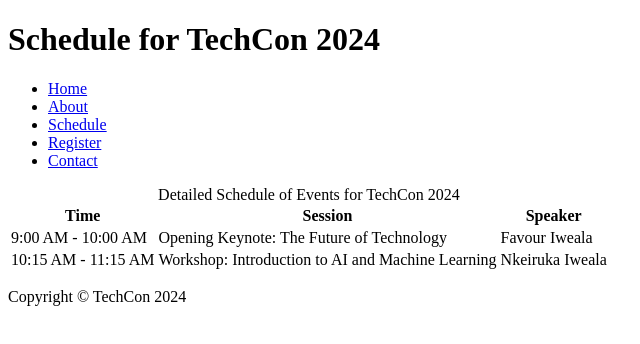
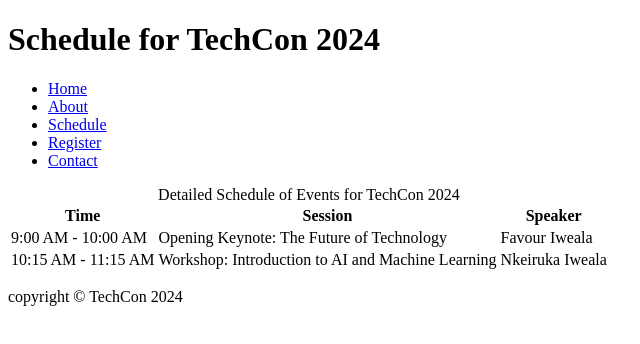
Before and after one commit to favouriweala/TechCon_HTML, a plain HTML site: page schedule.html in a window 1280 px wide. Shown: the full height of the page, 0-640 px from the left. Drawn offline with Linux system fonts and the light colour scheme.

Commit message:
Fix footer to include lowercase copyright text

```diff
--- a/schedule.html
+++ b/schedule.html
@@ -40,8 +40,9 @@
 
         </main>
         <footer>
-            <p>Copyright &copy; TechCon 2024</p>
+            <p>copyright &copy; TechCon 2024</p>
         </footer>
+
 
 
 
```
